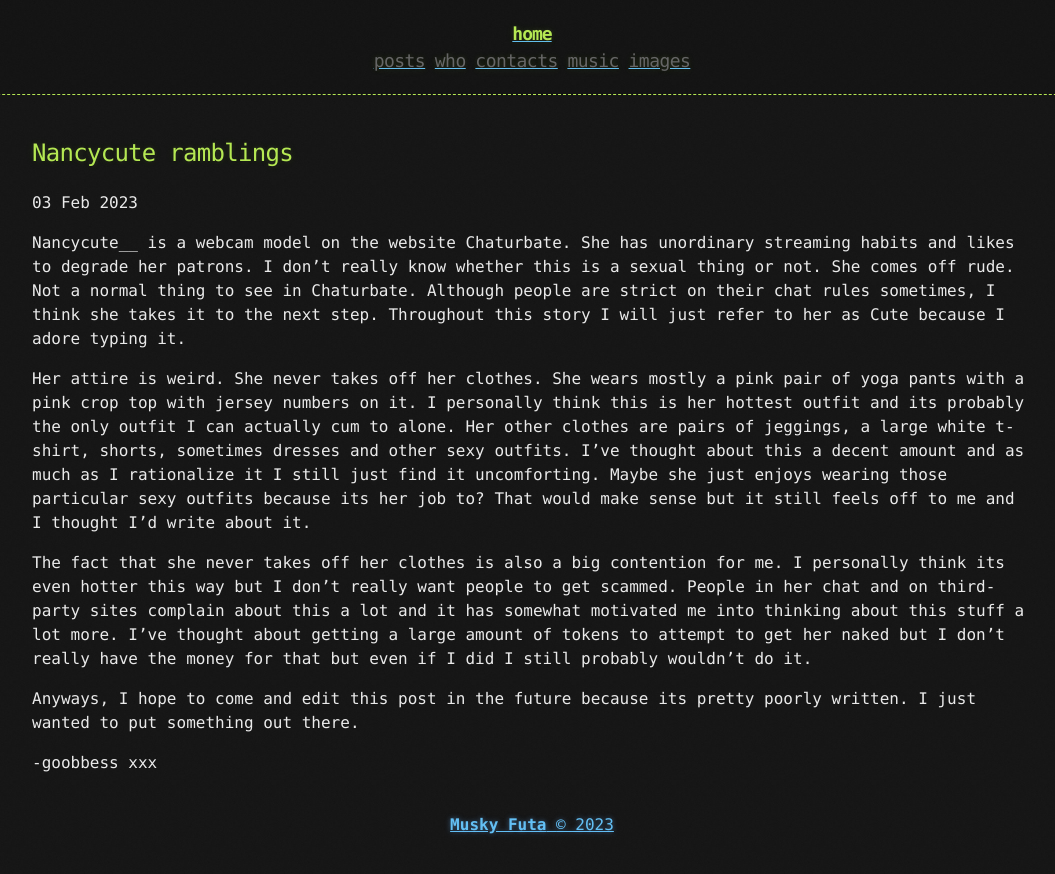
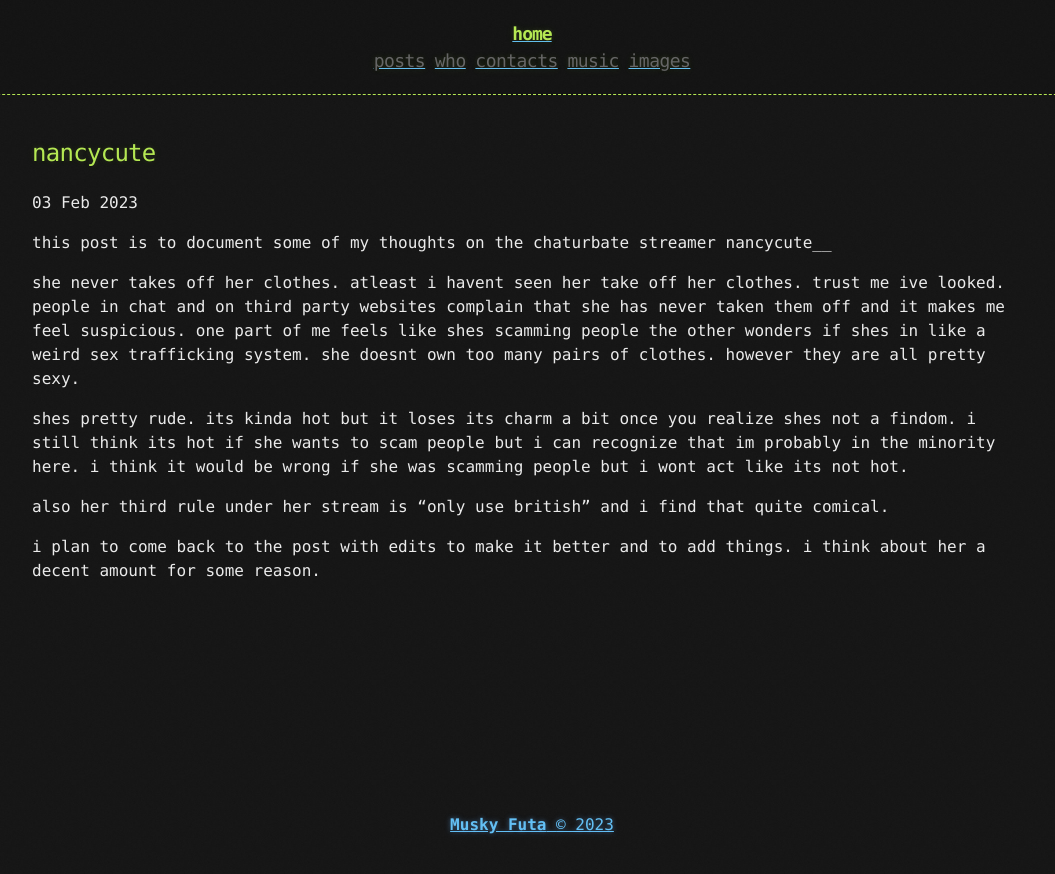
Before and after one commit to goobbess/goobbess.github.io, a Jekyll site: the page built from _posts/2020-04-12-quarantine.md, in a window 1280 px wide. Shown: the top 874 px of the page, without its empty margins (108-1163 px from the left). Built offline with Jekyll 4.4.1, drawn with Linux system fonts in a browser that asks for light colours.

Commit message:
Update 2020-04-12-quarantine.md

```diff
--- a/_posts/2020-04-12-quarantine.md
+++ b/_posts/2020-04-12-quarantine.md
@@ -1,15 +1,14 @@
 ---
 layout: post
-title: "Nancycute ramblings"
+title: "nancycute"
 date: 2023-02-03
 ---
+this post is to document some of my thoughts on the chaturbate streamer nancycute__
 
-Nancycute__ is a webcam model on the website Chaturbate. She has unordinary streaming habits and likes to degrade her patrons. I don't really know whether this is a sexual thing or not. She comes off rude. Not a normal thing to see in Chaturbate. Although people are strict on their chat rules sometimes, I think she takes it to the next step. Throughout this story I will just refer to her as Cute because I adore typing it.
+she never takes off her clothes. atleast i havent seen her take off her clothes. trust me ive looked. people in chat and on third party websites complain that she has never taken them off and it makes me feel suspicious. one part of me feels like shes scamming people the other wonders if shes in like a weird sex trafficking system. she doesnt own too many pairs of clothes. however they are all pretty sexy.
 
-Her attire is weird. She never takes off her clothes. She wears mostly a pink pair of yoga pants with a pink crop top with jersey numbers on it. I personally think this is her hottest outfit and its probably the only outfit I can actually cum to alone. Her other clothes are pairs of jeggings, a large white t-shirt,  shorts, sometimes dresses and other sexy outfits. I've thought about this a decent amount and as much as I rationalize it I still just find it uncomforting. Maybe she just enjoys wearing those particular sexy outfits because its her job to? That would make sense but it still feels off to me and I thought I'd write about it.
+shes pretty rude. its kinda hot but it loses its charm a bit once you realize shes not a findom. i still think its hot if she wants to scam people but i can recognize that im probably in the minority here. i think it would be wrong if she was scamming people but i wont act like its not hot.
 
-The fact that she never takes off her clothes is also a big contention for me. I personally think its even hotter this way but I don't really want people to get scammed. People in her chat and on third-party sites complain about this a lot and it has somewhat motivated me into thinking about this stuff a lot more. I've thought about getting a large amount of tokens to attempt to get her naked but I don't really have the money for that but even if I did I still probably wouldn't do it.
+also her third rule under her stream is "only use british" and i find that quite comical.
 
-Anyways, I hope to come and edit this post in the future because its pretty poorly written. I just wanted to put something out there.
-
--goobbess xxx
+i plan to come back to the post with edits to make it better and to add things. i think about her a decent amount for some reason.
```
